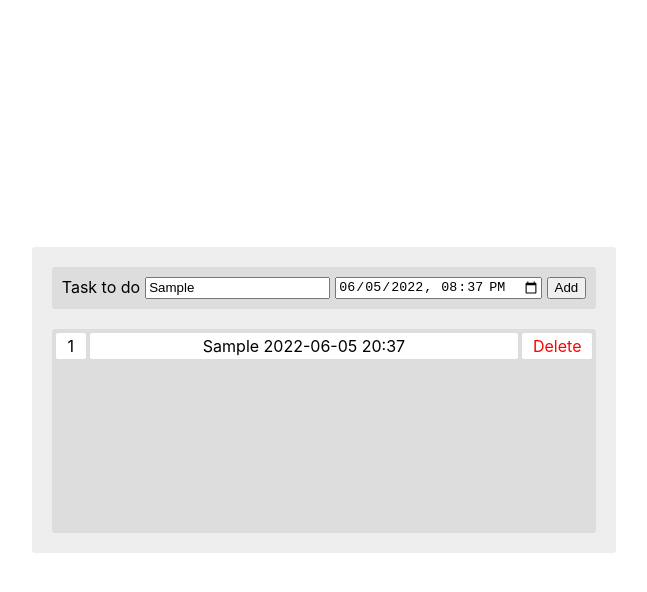
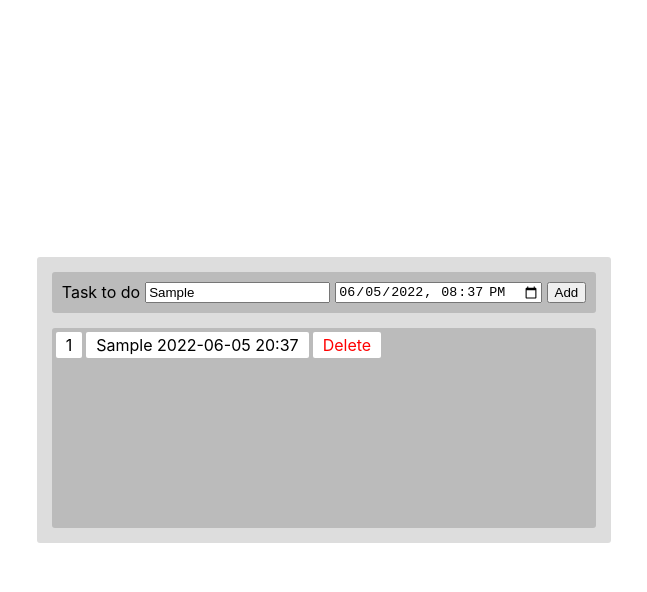
Before and after one commit to Karpie36/TODOList, a React (Create React App) app: page / in a window 1280 px wide. Both pictures are taken after typing "Sample" into the empty fields and a click on the button "Add". Shown: the top 592 px of the page, without its empty margins (316-963 px from the left). Built offline with nearby package versions, Linux system fonts and the light colour scheme.

Commit message:
Handling long string task

```diff
--- a/src/components/App/App.scss
+++ b/src/components/App/App.scss
@@ -2,8 +2,8 @@
   display: flex;
   flex-direction: column;
   align-items: center;
-  gap: 20px;
-  padding: 20px;
+  gap: 15px;
+  padding: 15px;
   border-radius: 3px;
-  background-color: #eee;
+  background-color: #ddd;
 }
--- a/src/components/DateTimeInput/DateTimeInput.tsx
+++ b/src/components/DateTimeInput/DateTimeInput.tsx
@@ -1,5 +1,4 @@
-import React, {ChangeEvent, useEffect, useState} from "react";
-import { TupleType } from "typescript";
+import React, {ChangeEvent, useEffect} from "react";
 
 type TaskDateAndTime = {value: string, min: string};
 
@@ -19,19 +18,23 @@ function DateTimeInput(props: DateTimeInputInterface) {
 
     useEffect(() => {
         props.setTaskDateAndTime( state => {
+            const currentDateAndTime = getDateAndTime();
             return {
-                value: getDateAndTime(),
-                min: getDateAndTime()
+                value: currentDateAndTime,
+                min: currentDateAndTime
             }
         }
-
-        );
+    );
 
         const minDateTimeInterval = setInterval(() => {
             props.setTaskDateAndTime( state => {
+                const currentDateTime = getDateAndTime();
+                const dateValueObject = new Date(state.value);
+                const currentDateObject = new Date(currentDateTime);
+                const dateTimeValue = (dateValueObject.getTime() - currentDateObject.getTime() > 0) ? state.value : currentDateTime;
                 return {
-                    value: getDateAndTime(),
-                    min: getDateAndTime()
+                    value: dateTimeValue,
+                    min: currentDateTime
                 }
             })
         }, getRemainingSecondsToMinute() * 1000);
--- a/src/components/Form/Form.scss
+++ b/src/components/Form/Form.scss
@@ -2,7 +2,8 @@
 .TaskForm {
     display: flex;
     gap: 5px;
-    background-color: #ddd;
+    background-color: #bbb;
     border-radius: 3px;
     padding: 10px;
+    justify-content: space-between;
 }
--- a/src/components/Task/Task.scss
+++ b/src/components/Task/Task.scss
@@ -1,15 +1,18 @@
+$table_spaces: 4px;
 
 .Task {
     display: grid;
-    grid-template-columns: 30px 1fr 70px;
-    gap: 4px;
+    grid-template-columns: max-content 1fr max-content;
+    gap: $table_spaces;
+    padding: $table_spaces $table_spaces 0 $table_spaces;
+    max-width: fit-content;
     div {
         display: grid;
         justify-content: center;
-        margin: 2px 0;
-        padding: 3px 0;
+        align-items: center;
         background-color: #fff;
         border-radius: 2px;
+        padding: 3px 10px;
     }
 }
 
--- a/src/components/TasksList/TasksList.scss
+++ b/src/components/TasksList/TasksList.scss
@@ -1,10 +1,9 @@
 
 .TasksList {
-    width: -webkit-fill-available;
+    width: 100%;
     height: 200px;
-    background-color: #ddd;
+    background-color: #bbb;
     border-radius: 3px;
     margin: 0;
-    padding: 2px 4px;
     overflow-y: auto;
 }
```
